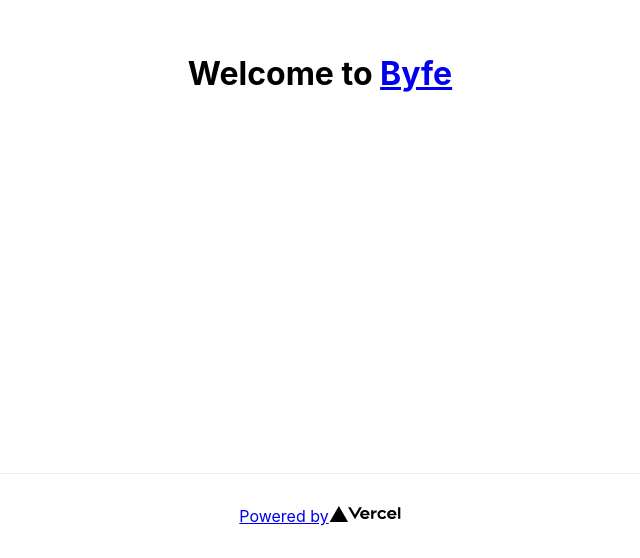
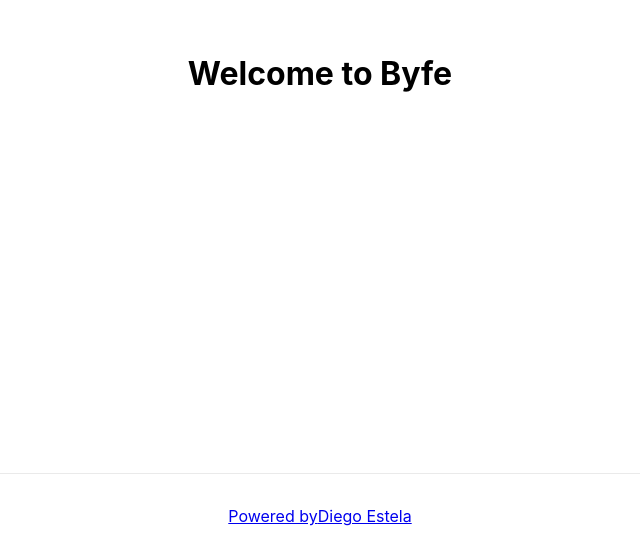
Before and after one commit to DiegoEstela/Byfe, a Next.js app: page / in a window 1280 px wide. Shown: the part 478-1036 px from the top of the page, without its empty margins (320-960 px from the left). Built offline with nearby package versions, Linux system fonts and the light colour scheme.

Commit message:
add Title

```diff
--- a/components/tabBar/index.tsx
+++ b/components/tabBar/index.tsx
@@ -7,22 +7,22 @@ function TabBar() {
     <div className={style.tabBar}>
 
     <a className={style.tabBar_Icon} >
-    <Link href="components/homeMobile/index.tsx">
+    <Link href="/home">
       <RiHome4Fill/>
      </Link>
      </a>
      <a className={style.tabBar_Icon} >
-    <Link href="https://www.instagram.com/byfe.ok">
+    <Link href="contactUs">
       <RiContactsBook2Fill/>
      </Link>
      </a>
      <a className={style.tabBar_Icon} >
-    <Link href="https://www.instagram.com/byfe.ok">
+    <Link href="aboutUs">
       <RiPagesFill/>
      </Link>
      </a>
      <a className={style.tabBar_Icon} >
-    <Link href="https://www.instagram.com/byfe.ok">
+    <Link href="services">
       <RiWhatsappFill/>
      </Link>
      </a>
--- a/pages/index.tsx
+++ b/pages/index.tsx
@@ -12,14 +12,13 @@ import MainMobile from '../components/mainMobile'
 
 const Home: NextPage = () => {
   const [active, setActive] = useState(false);
-  console.log(active)
   return (
   <div>
       <Head>
-        <title>Byfe</title>
+        <title>Byfe | Consultora digital</title>
         <meta name="google-site-verification" content="_3h0DQ916hXdTNP6QyMHOMdG7rsT6PuMNX1xDshYAm0" />
         <meta name="byfe consultora" content="servicios digitales" />
-        <meta name="descripción" content="Consultora de servicios digitales"/>
+        <meta name="descripción" content="Desarrollo web, Diseño grafico, Social media, SEO y mucho mas."/>
         <link rel="icon" href="/logoByFe.png" />
       </Head>
       <NavBar  Active={active} setActive={setActive}/>
@@ -27,20 +26,20 @@ const Home: NextPage = () => {
       <TabBar/>
       <main className={styles.main}  onClick={()=> setActive(true)}>
         <h1 >
-          Welcome to <a href="https://nextjs.org">Byfe</a>
+          Welcome to Byfe
         </h1>
        </main>
 
 
       <footer className={styles.footer}>
         <a
-          href="https://vercel.com?utm_source=create-next-app&utm_medium=default-template&utm_campaign=create-next-app"
+          href="https://by-fe.com"
           target="_blank"
           rel="noopener noreferrer"
         >
-          Powered by{' '}
+          Powered by
           <span >
-            <Image src="/vercel.svg" alt="Vercel Logo" width={72} height={16} />
+            Diego Estela
           </span>
         </a>
       </footer>
```
Also changed, not shown: components/navBar/index.tsx (+0 -9 lines).
